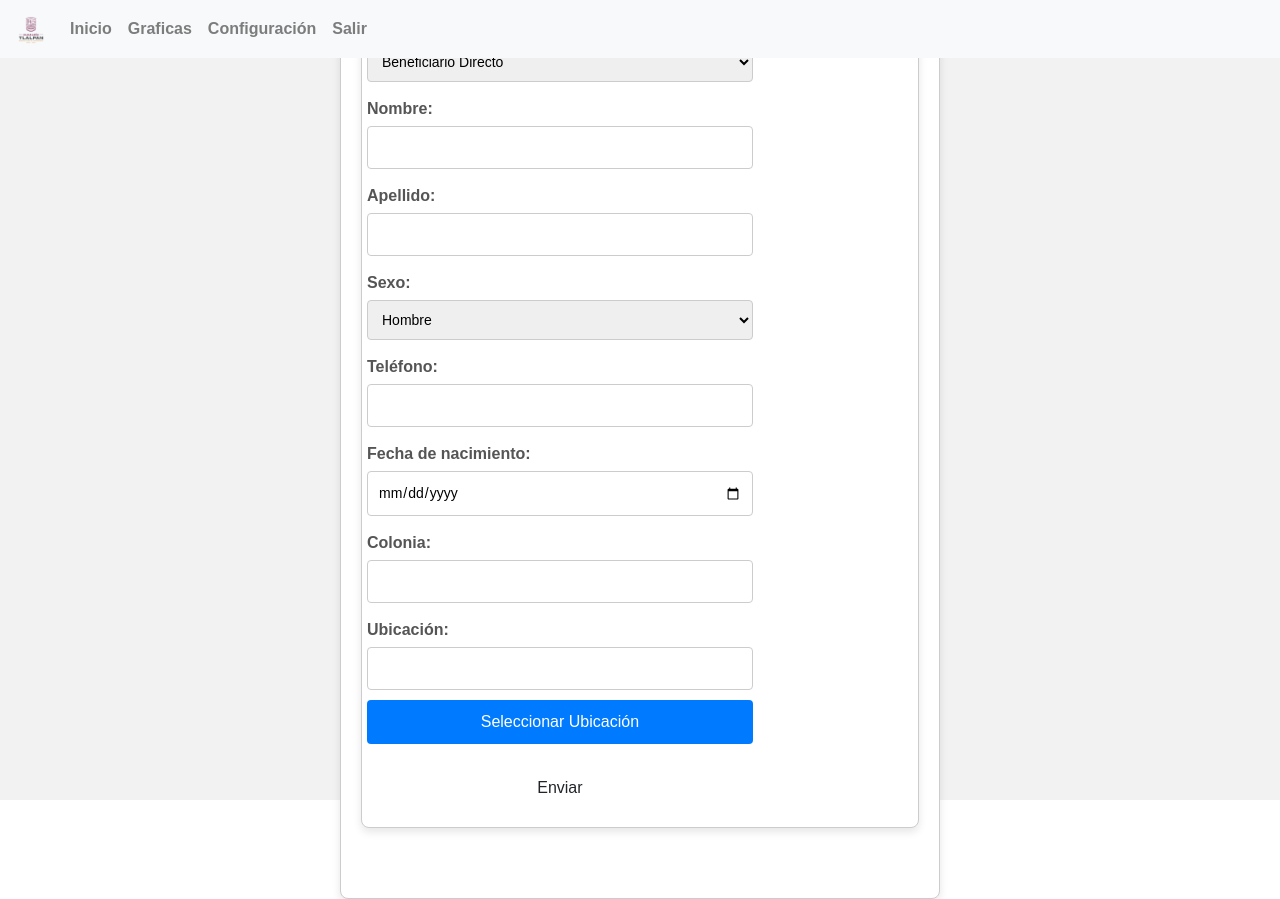
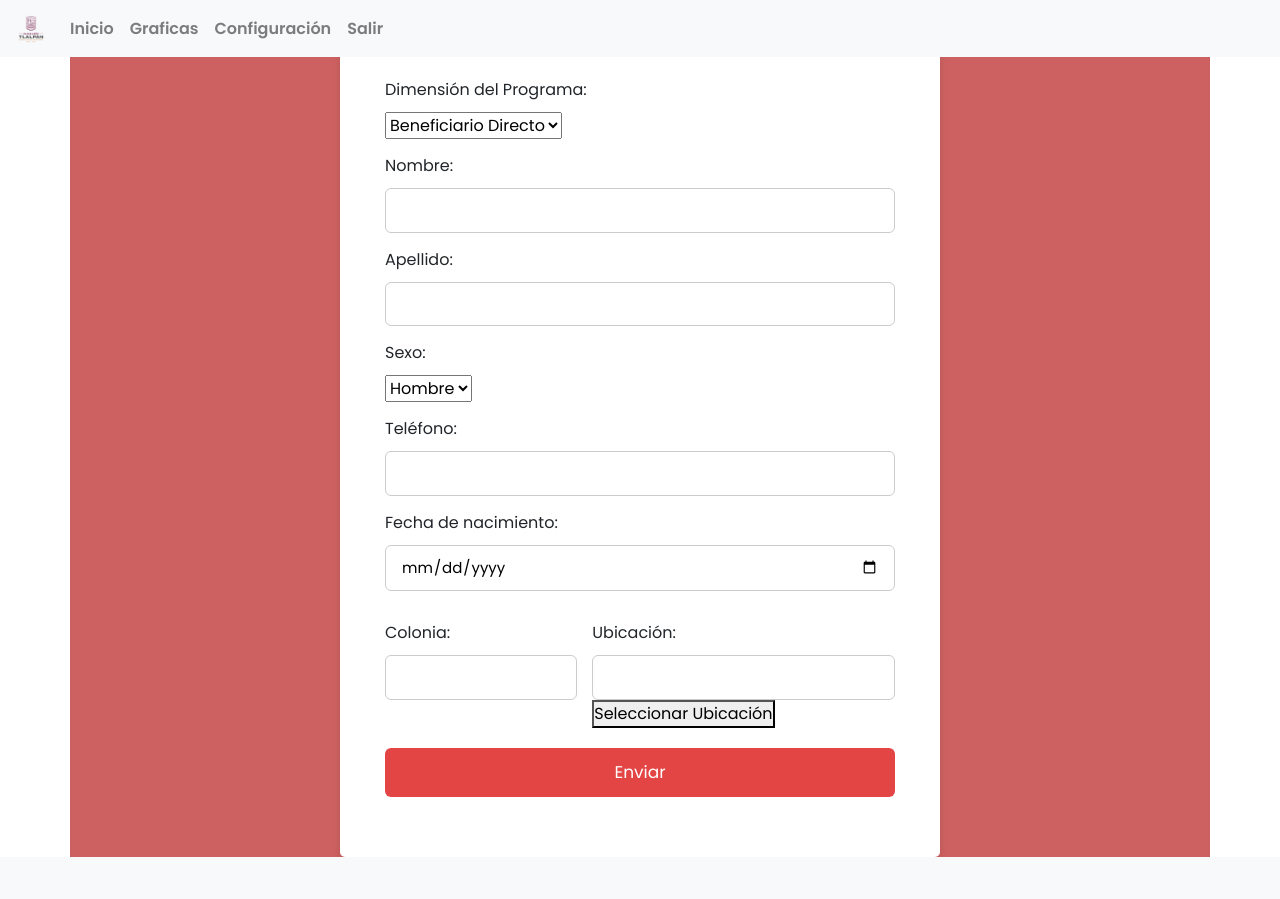
Before and after one commit to ValeriaSanchezS/FlaskRepo, a Flask app: page /form in a window 1280 px wide. After the commit the page ends 857 px from the top, so only its background shows below. Run offline with Flask 3, Linux system fonts and the light colour scheme; a user stored in the database is signed in; some libraries are stand-ins or nearby versions.

Commit message:
Update formulario.css

```diff
--- a/FlaskRep2.0/static/formulario.css
+++ b/FlaskRep2.0/static/formulario.css
@@ -1,65 +1,99 @@
 /* Añadir Bootstrap CSS */
-@import url('https://stackpath.bootstrapcdn.com/bootstrap/4.3.1/css/bootstrap.min.css');
+@import url('https://fonts.googleapis.com/css2?family=Poppins:wght@300;400;500;600&display=swap');
 
-body {
-    font-family: Arial, sans-serif;
-    background-color: #f2f2f2;
+
+* {
+    margin: 0;
+    padding: 0;
+    box-sizing: border-box;
+    font-family: 'Poppins', sans-serif;
+}
+
+.container {
     display: flex;
     justify-content: center;
     align-items: center;
-    height: 100vh;
-    margin: 0;
+    min-height: 100vh;
+    background-color: #cd6161;
+    overflow: hidden; /* Evita que los elementos desborden el contenedor */
 }
 
-.container {
-    max-width: 600px;
-    margin: 50px auto;
-    padding: 20px;
-    background-color: #ffffff;
-    border: 1px solid #ccc;
-    border-radius: 8px;
-    box-shadow: 0px 4px 8px rgba(0, 0, 0, 0.1);
+.container form {
+    width: 600px;
+    max-width: 600px; /* Ajusta el valor máximo */
+    padding: 60px;
+    background: #fff;
 }
 
-h2, h3 {
-    text-align: center;
-    color: #333;
-    font-weight: bold;
+form .row{
+    display: flex;
+    gap: 15px;
 }
 
-.form-group {
-    margin-bottom: 15px;
+.row .column{
+    flex: 1 1 250px
 }
 
-.form-group label {
-    display: block;
+.column .title{
+    text-align: center;
+    font-size: 30px;
+    color: #0e0c0c;
+    text-transform: uppercase;
     margin-bottom: 5px;
-    font-weight: bold;
-    color: #555;
 }
 
-.form-group input,
-.form-group select {
-    width: 100%;
-    padding: 10px;
-    border: 1px solid #ccc;
-    border-radius: 4px;
-    box-sizing: border-box;
-    font-size: 14px;
+.column .form-group{
+    margin: 15px 0;
 }
 
-button {
-    width: 100%;
-    padding: 10px;
-    background-color: #007bff;
-    color: white;
-    border: none;
-    border-radius: 4px;
-    font-size: 16px;
-    cursor: pointer;
-    margin-top: 10px;
+.form-group label{
+    display: block;
+    margin-bottom: 10px;
 }
 
-button:hover {
-    background-color: #0056b3;
+.form-group input{
+    width: 100%;
+    padding: 10px 15px;
+    border: 1px solid #ccc;
+    border-radius: 6px;
+    font-size: 15px;
+    box-sizing: border-box; /* Incluye padding y borde en el ancho total */
 }
+
+.column .flex{
+    display: flex;
+    gap: 15px;
+}
+
+.flex .input-box{
+    margin-top: 5px;
+}
+
+form .btn{
+    width: 100%;
+    padding: 12px;
+    background: #e34545;
+    border: none;
+    outline: none;
+    border-radius: 6px;
+    font-size: 17px;
+    color: #fff;
+    margin-top: 5px;
+    cursor: pointer;
+    transition: .5s;
+}
+
+form .btn:hover{
+    background: #e34545;
+}
+
+.miFormulario {
+    background-color: transparent; /* Fondo transparente */
+    padding: 40px;
+    border-radius: 5px;
+    box-shadow: 0px 4px 8px rgba(0, 0, 0, 0.1); /* Sombra suave */
+    width: 100%;
+    max-width: 600px; /* Ajusta el valor máximo si es necesario */
+    box-sizing: border-box; /* Incluye padding y borde en el ancho total */
+    margin: auto; /* Centra el contenedor */
+}
```
